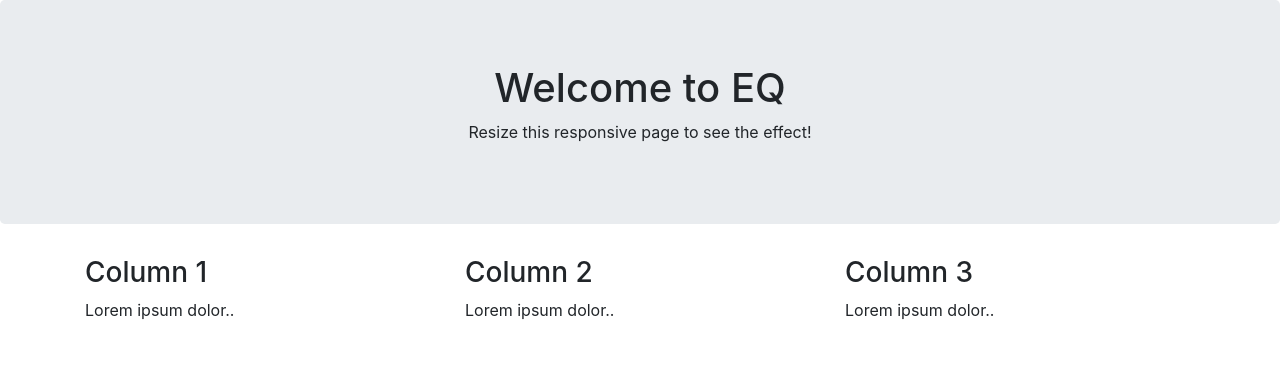
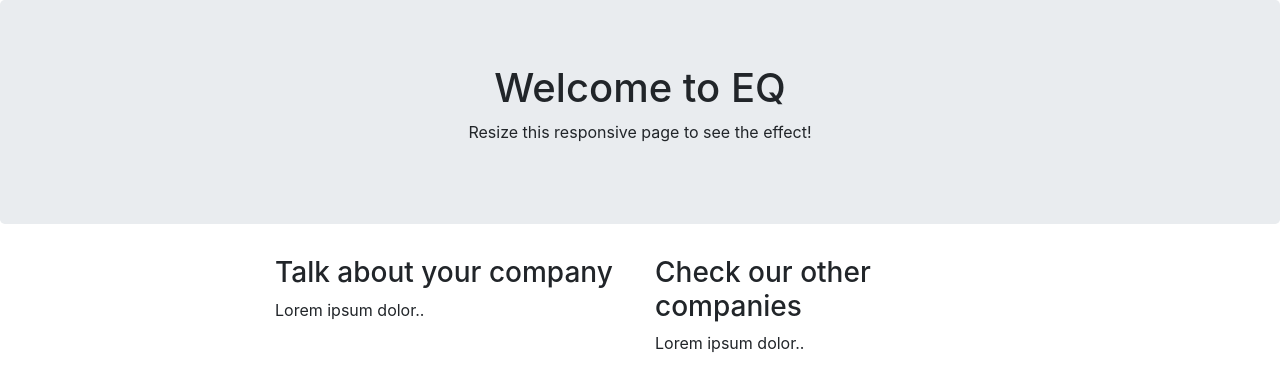
Before and after one commit to Nick-jw/RMIT-Hackathon-2022, a Django app: page /hackathon/ in a window 1280 px wide. Shown: the part 56-448 px from the top of the page. Run offline with Django 4.2, Linux system fonts and the light colour scheme.

Commit message:
Homepage Update

```diff
--- a/hackathon/templates/index.html
+++ b/hackathon/templates/index.html
@@ -42,19 +42,14 @@
             </div>
 
             <div class="container">
-            <div class="row">
+                <div class="row  display: flex justify-content-center">
                     <div class="col-sm-4">
-                <h3>Column 1</h3>
+                        <h3>Talk about your company</h3>
                         <p>Lorem ipsum dolor..</p>
                     </div>
                     <div class="col-sm-4">
-                <h3>Column 2</h3>
+                        <h3 class>Check our other companies</h3>
                         <p>Lorem ipsum dolor..</p>
-                </div>
-                <div class="col-sm-4">
-                <h3>Column 3</h3>
-                <p>Lorem ipsum dolor..</p>
-                </div>
                     </div>
                 </div>
     </body>
```
Lines whose indentation alone changed are shown as unchanged.
